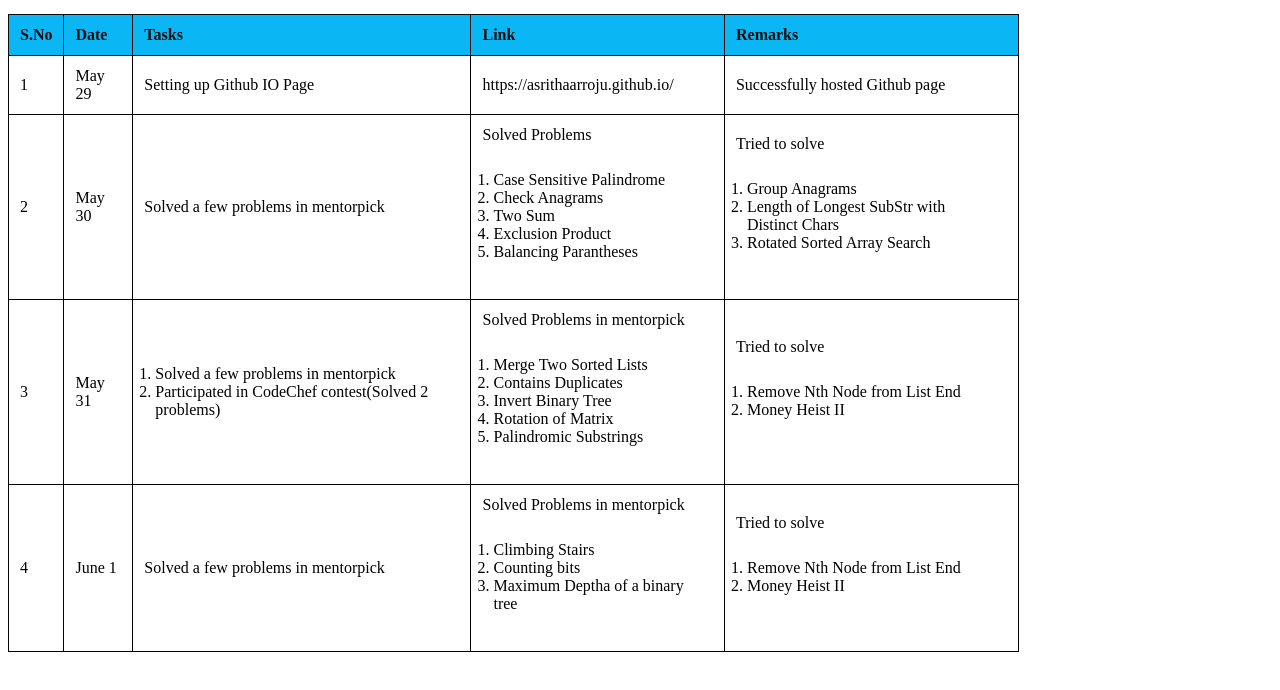
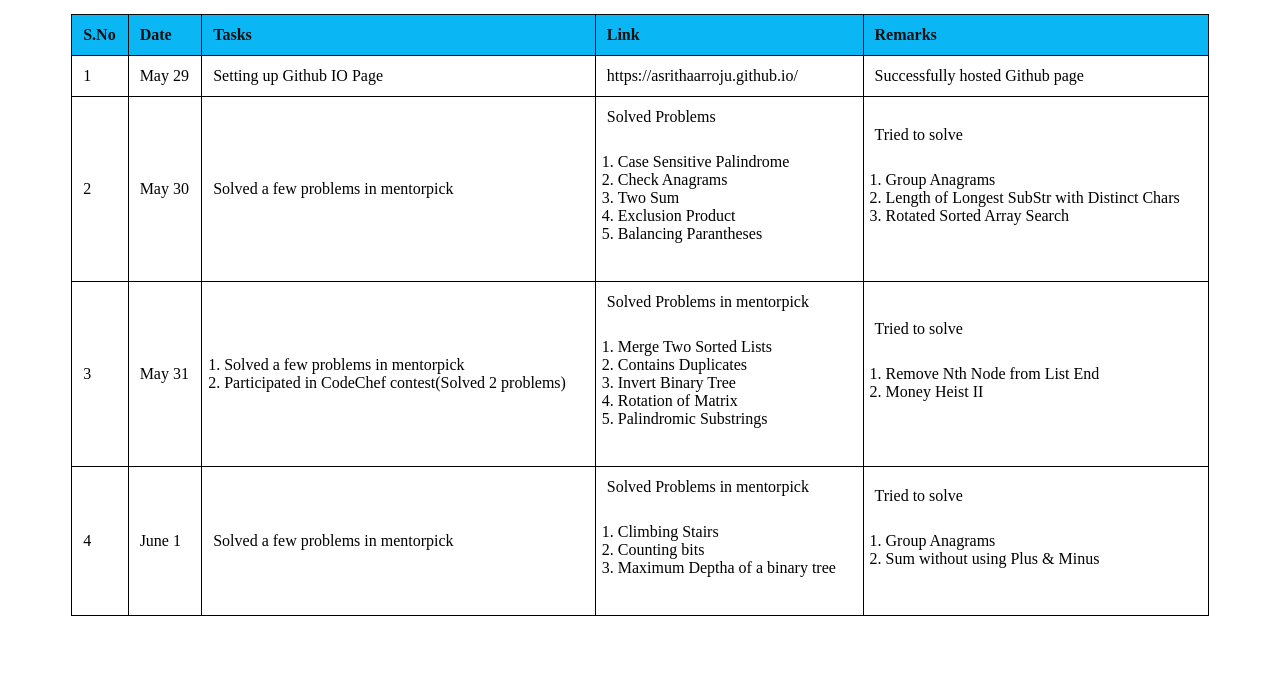
Before and after one commit to asrithaarroju/asrithaarroju.github.io, a plain HTML site: page index.html in a window 1280 px wide. Shown: the part 100-790 px from the top of the page. Drawn offline with Linux system fonts and the light colour scheme.

Commit message:
edited the alignment of the table

```diff
--- a/index.html
+++ b/index.html
@@ -11,7 +11,7 @@
     <h1>Daily Progress Tracker</h1>
     <!-- <h2>heyyy CSS</h2> -->
     <p><b>20WH1A0234 Asritha Arroju</b></p>
-    <table>
+    <table class = "center">
         <tr>
             <th>S.No</th>
             <th>Date</th>
@@ -85,8 +85,8 @@
             </td>
             <td>Tried to solve
                 <ol>
-                    <li>Remove Nth Node from List End</li>
-                    <li>Money Heist II</li>
+                    <li>Group Anagrams</li>
+                    <li>Sum without using Plus & Minus</li>
                 </ol>
             </td>
         </tr>
--- a/style.css
+++ b/style.css
@@ -8,8 +8,14 @@
   }
   table {
     border-collapse: collapse;
-    width: 80%;
+
+    width: 90%;
   }
+  .center {
+      margin-left: auto;
+      margin-right: auto;
+    }
+
   table, th, td {
     border: 1px solid;
   }
```
